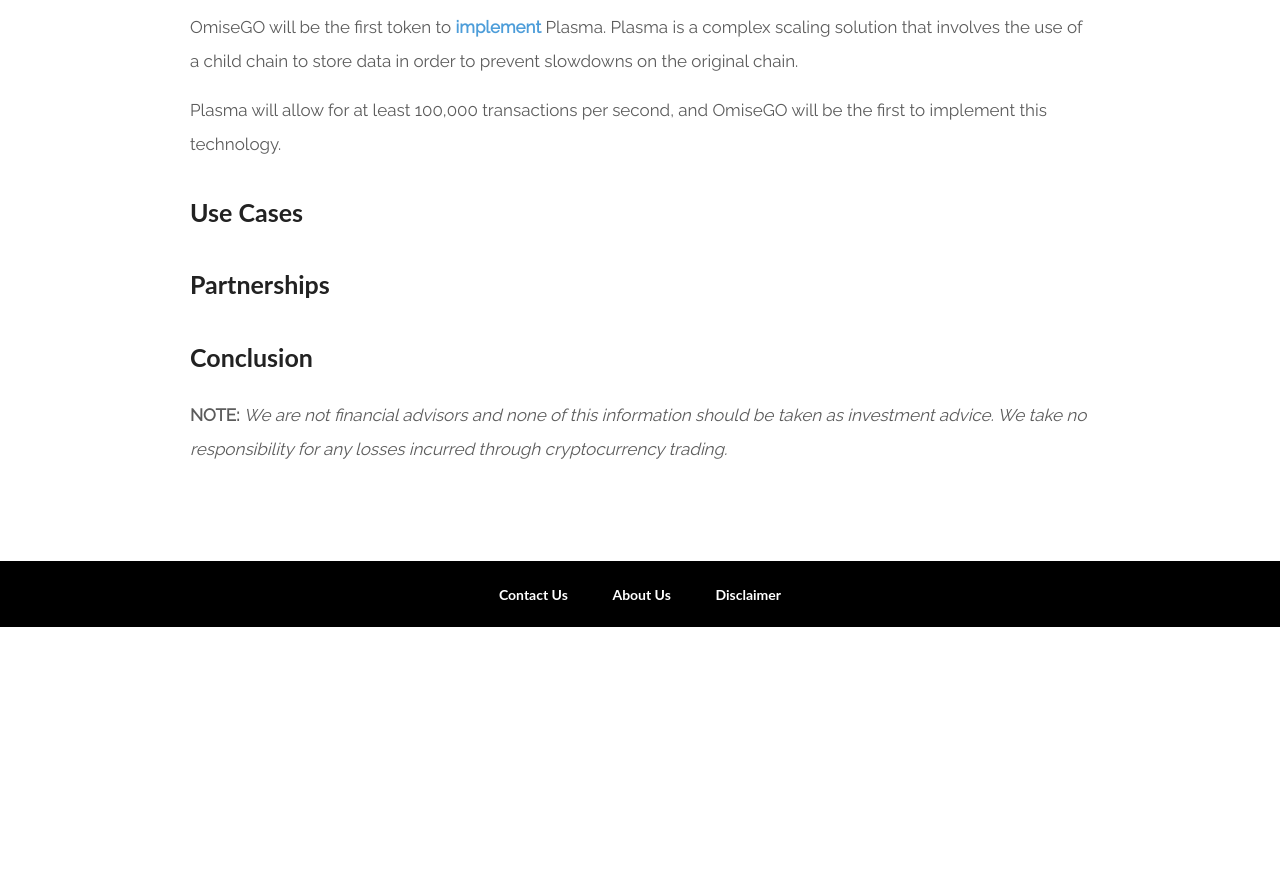
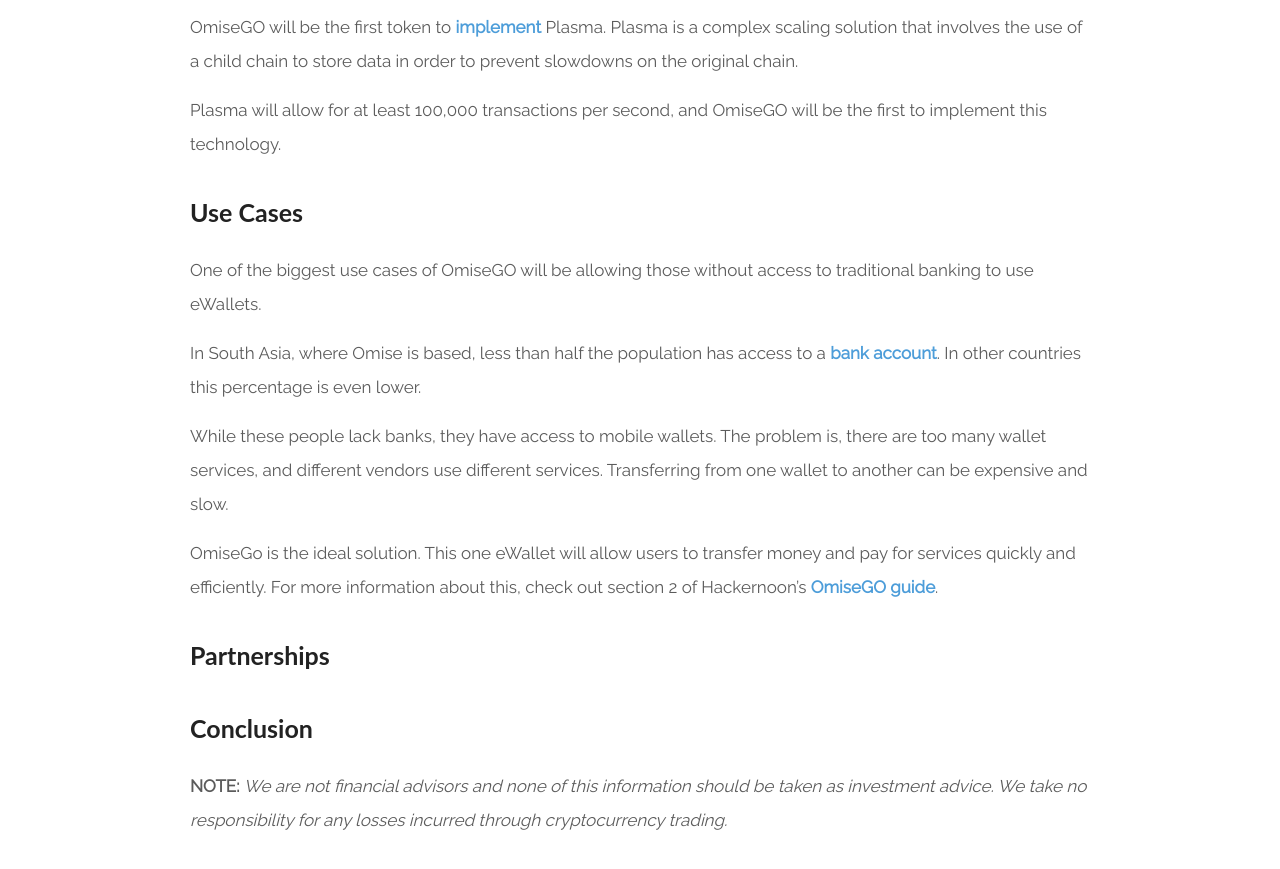
Before and after one commit to homebodygym/homebodygym, a Jekyll site: the page built from pages/altcoins/buy-omisego.md, in a window 1280 px wide and 900 px high, scrolled down 10597 px. Shown: the top 869 px of the window. Built offline with Jekyll 4.4.1, drawn with Linux system fonts in a browser that asks for light colours; some web fonts are replaced; a script that is not in the unit is left out; before the commit the page ends 11224 px from its top, so only the background shows below that.

Commit message:
OmiseGO use cases

```diff
--- a/pages/altcoins/buy-omisego.md
+++ b/pages/altcoins/buy-omisego.md
@@ -154,7 +154,17 @@
 
 ### Use Cases
 
+One of the biggest use cases of OmiseGO will be allowing those without access to traditional banking to use eWallets.
+
+In South Asia, where Omise is based, less than half the population has access to a [bank account](http://www.businessinsider.com/the-worlds-unbanked-population-in-6-charts-2017-8){: target="_blank"}. In other countries this percentage is even lower.
+
+While these people lack banks, they have access to mobile wallets. The problem is, there are too many wallet services, and different vendors use different services. Transferring from one wallet to another can be expensive and slow.
+
+OmiseGo is the ideal solution. This one eWallet will allow users to transfer money and pay for services quickly and efficiently. For more information about this, check out section 2 of Hackernoon's [OmiseGO guide](https://hackernoon.com/omisego-omg-real-problems-real-solutions-everything-you-need-to-know-8-reasons-to-buy-92551527c0a7){: target="_blank"}.
+
 ### Partnerships
+
+
 
 ### Conclusion
 
```
